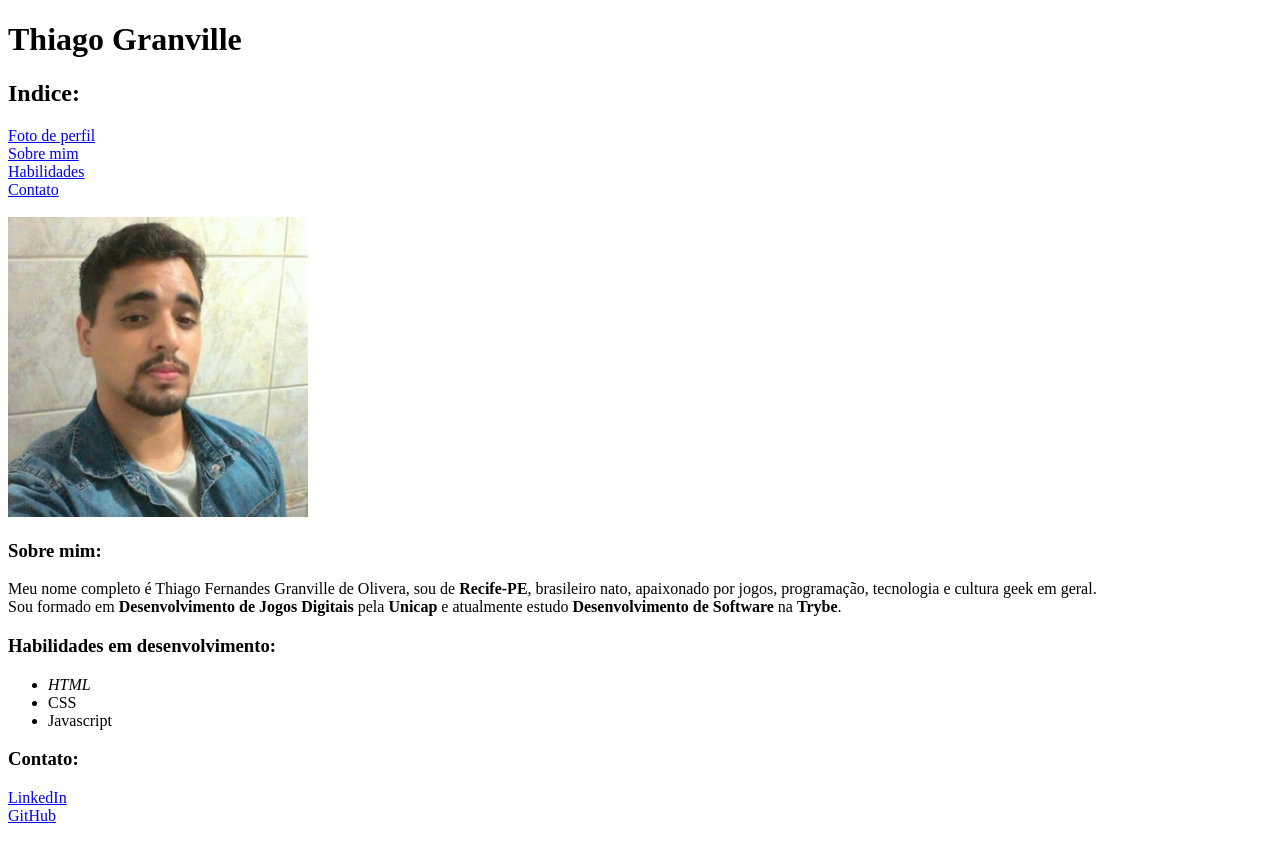
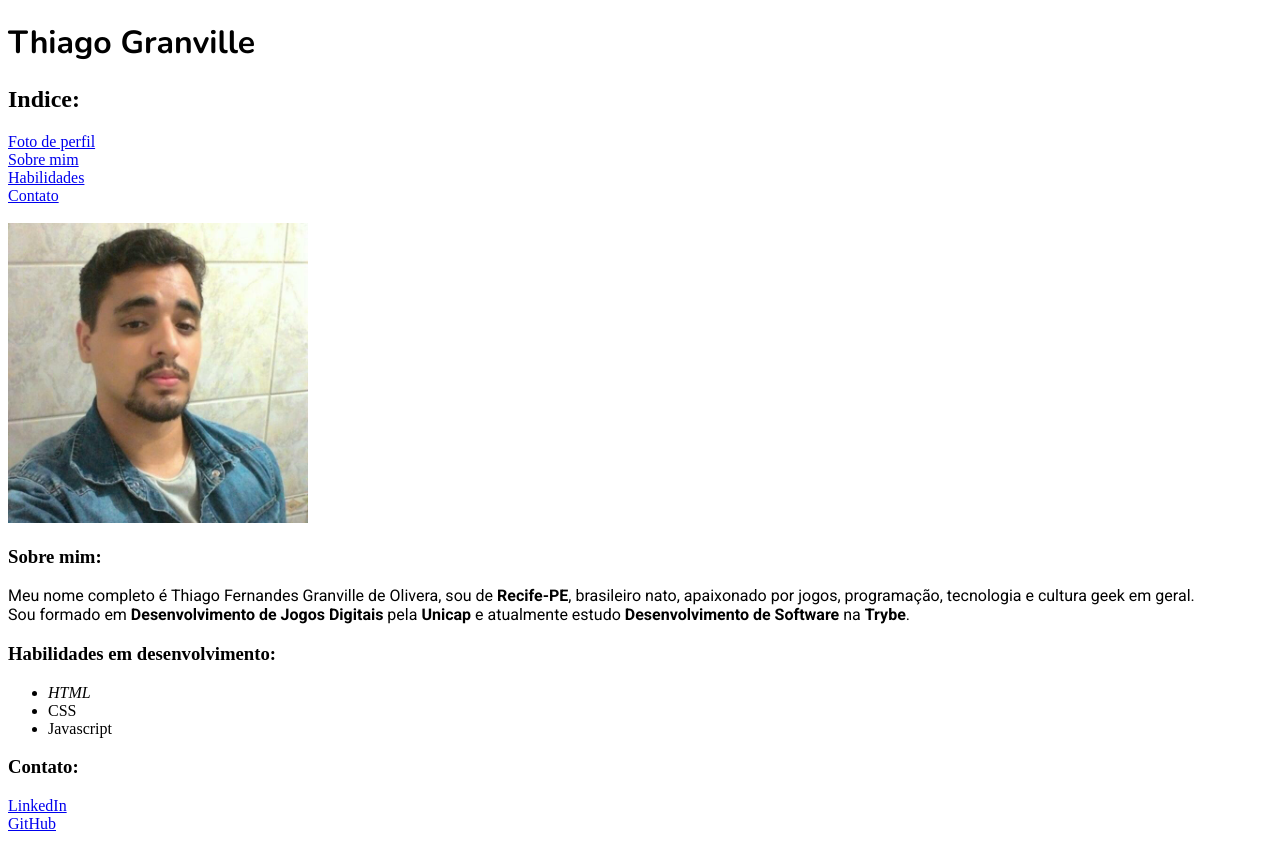
Before and after one commit to ThiagoGranville/ThiagoGranville.github.io, a plain HTML site: page index.html in a window 1280 px wide. Drawn offline with nearby package versions, Linux system fonts and the light colour scheme.

Commit message:
Primeiro requisito: Define fontes diferentes para a tag de nome e a descrição

```diff
--- a/index.html
+++ b/index.html
@@ -5,7 +5,8 @@
     <meta name="viewport" content="width=device-width, initial-scale=1.0" />
     <title>Thiago Granville | Portfolio</title>
     <link rel="stylesheet" type="text/css" href="./style.css">
-  </head>
+   <link rel="preconnect" href="https://fonts.gstatic.com">
+   <link href="https://fonts.googleapis.com/css2?family=Nunito:ital,wght@0,200;0,300;0,400;0,600;0,700;0,800;0,900;1,200;1,300;1,400;1,600;1,700;1,800;1,900&family=Roboto:ital,wght@0,100;0,300;0,400;0,500;0,700;0,900;1,100;1,300;1,400;1,500;1,700;1,900&display=swap" rel="stylesheet">
   <body>
     <h1>Thiago Granville</h1>
 
--- a/style.css
+++ b/style.css
@@ -0,0 +1,7 @@
+h1{
+  font-family: 'Nunito', sans-serif;
+}
+
+#desc{
+  font-family: 'Roboto', sans-serif;
+}
```
